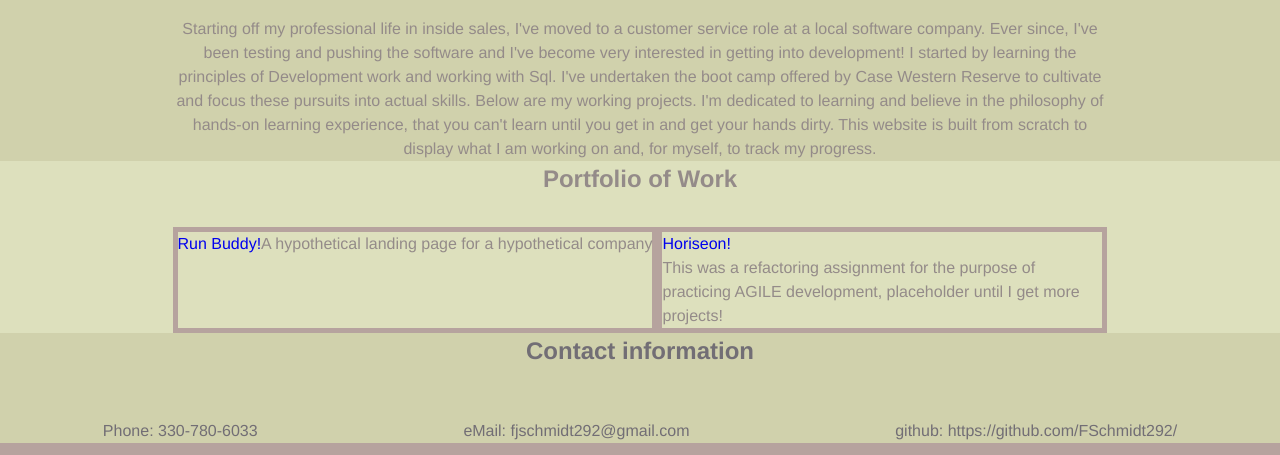
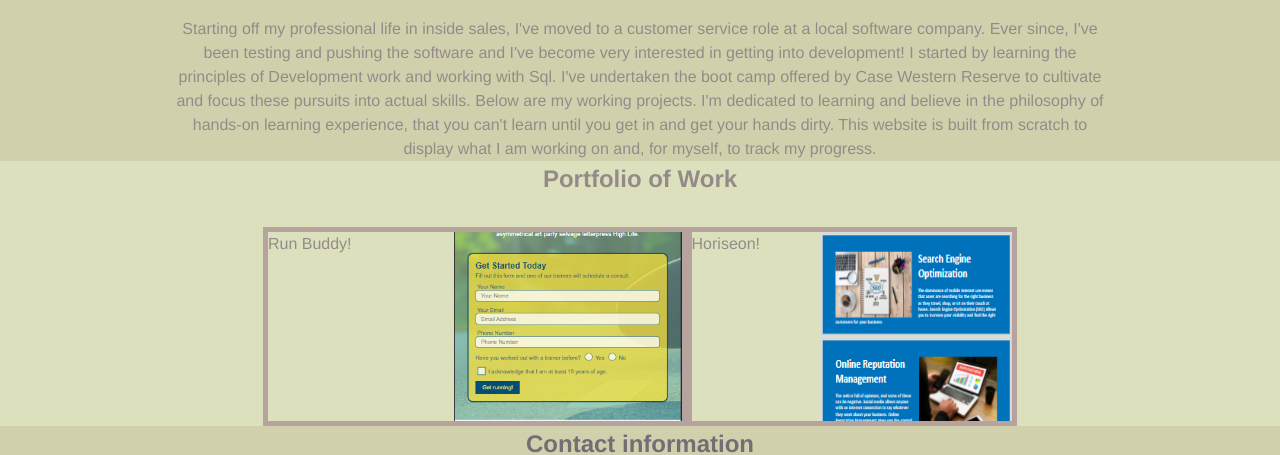
Before and after one commit to FSchmidt292/treysPortfolio, a plain HTML site: page index.html in a window 1280 px wide. Shown: the part 500-955 px from the top of the page. Drawn offline with Linux system fonts and the light colour scheme.

Commit message:
finalizing project, adding sample image, filling out readme.

```diff
--- a/assets/css/style.css
+++ b/assets/css/style.css
@@ -62,6 +62,10 @@ header nav ul li a {
     flex-wrap: wrap;
     justify-content: space-between;
     align-items: end;
+}
+
+header nav ul li a:hover {
+    color: black;
 }
 
 html,
@@ -133,8 +137,20 @@ body {
     max-height: 200px;
     max-width: 450;
     display: flex;
-    align-items: column;
     justify-content: space-between;
+}
+
+.run-buddy a{
+    color: var(--primary-color);
+    display: block;
+}
+
+.run-buddy img{
+    width: 55%;
+}
+
+.run-buddy a:hover{
+    color: black;
 }
 
 .horiseon{
@@ -144,6 +160,21 @@ body {
     align-items: column;
     justify-content: space-between;
     max-width: 450px;
+    flex-wrap: wrap;
+}
+
+.horiseon a{
+    color: var(--primary-color);
+    display: flex;
+    flex-wrap: wrap;
+}
+
+.horiseon a:hover{
+    color: black;
+}
+
+.horiseon img{
+    width: 60%;
 }
 
 #coninf {
@@ -160,8 +191,6 @@ body {
     display: block;
 
 }
-
-
 
 #contact-info{
     display: flex;
@@ -180,3 +209,16 @@ footer{
     color: var(--primary-color);
     padding: 30px 30px 30px 30px;
 }
+
+
+@media screen and (max-width: 775px){
+
+    #header nav ul li a{
+        font-size: 3vw;
+}
+
+    .projects{
+        display:block;
+}
+
+}
--- a/index.html
+++ b/index.html
@@ -47,16 +47,13 @@
 
             <div class="flex-row run-buddy">
                 <a href="https://fschmidt292.github.io/run-buddy/" target="blank">Run Buddy!</a>
-                    <p>A hypothetical landing page for a hypothetical company</p>
+                <img src="assets\images\run-buddy.png" alt="Preview of run-buddy landing page">
             </div>
 
 
             <div class="flex-row horiseon">
-
-                    <a href="https://fschmidt292.github.io/Horiseon-refactor/" target="blank">Horiseon!</a>
-                <p>
-                    This was a refactoring assignment for the purpose of practicing AGILE development, placeholder until I get more projects!
-                </p>
+                <a href="https://fschmidt292.github.io/Horiseon-refactor/" target="blank">Horiseon!</a>
+                <img src="assets\images\horiseon.png" alt="preview of Horiseon web-page">
             </div>
         </div>
     </div>
@@ -65,7 +62,6 @@
 <section id="flex-row contact">
     <h2 id="coninf">Contact information</h2>
     <div class="flex-row" id="contact-info">
-        <div id="flex-item">Phone: 330-780-6033</div>
         <div id="flex-item">eMail: fjschmidt292@gmail.com</div>
         <div id="flex-item">github: https://github.com/FSchmidt292/</div>
     </div>
```
Also changed, not shown: assets/images/horiseon.png (added), assets/images/run-buddy.png (added), assets/images/sample.png (added), 1 other file.
